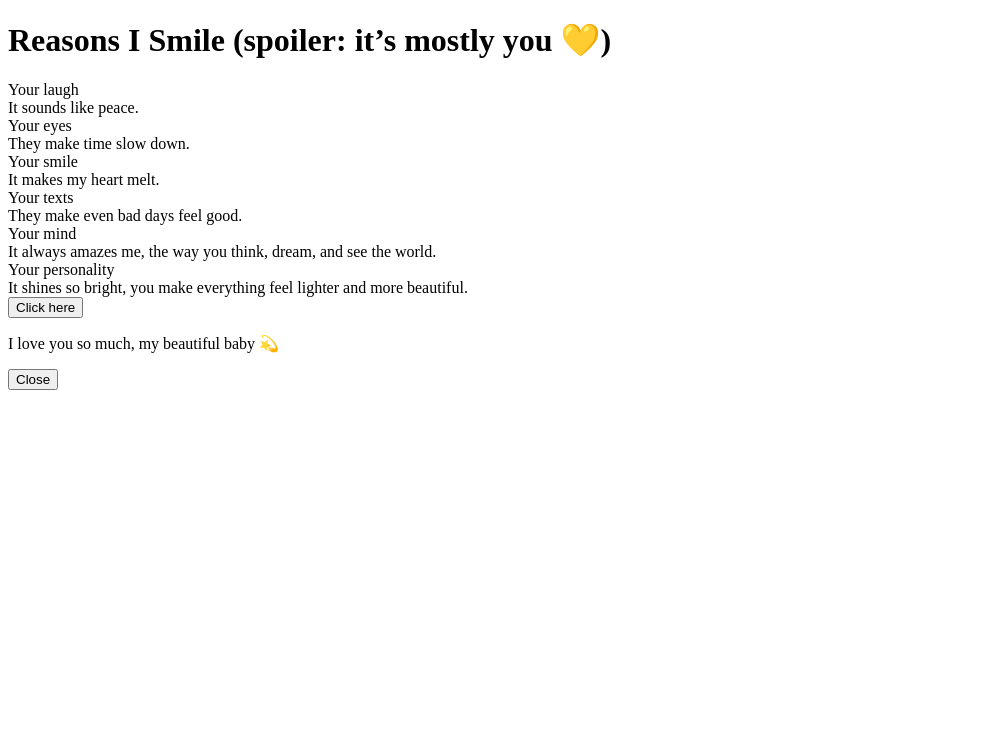
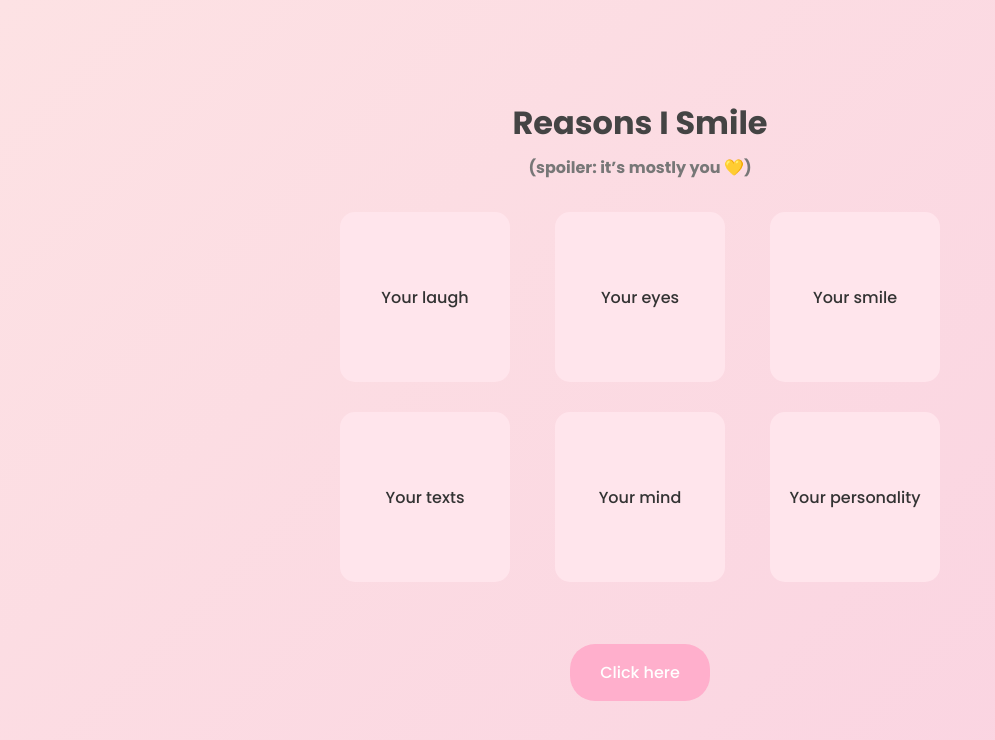
Before and after one commit to Abughoush-04/For-Lujaine, a plain HTML site: page index.html in a window 1280 px wide. Shown: the whole page, without its empty margins (0-995 px from the left). Drawn offline with Linux system fonts and the light colour scheme.

Commit message:
Add files via upload

```diff
--- a/index.html
+++ b/index.html
@@ -4,7 +4,7 @@
   <meta charset="UTF-8" />
   <meta name="viewport" content="width=device-width, initial-scale=1.0" />
   <title>Reasons I Smile 💛</title>
-  <link rel="stylesheet" href="style.css" />
+  <link rel="stylesheet" href="style2.css" />
 </head>
 <body>
   <div class="container">
```
